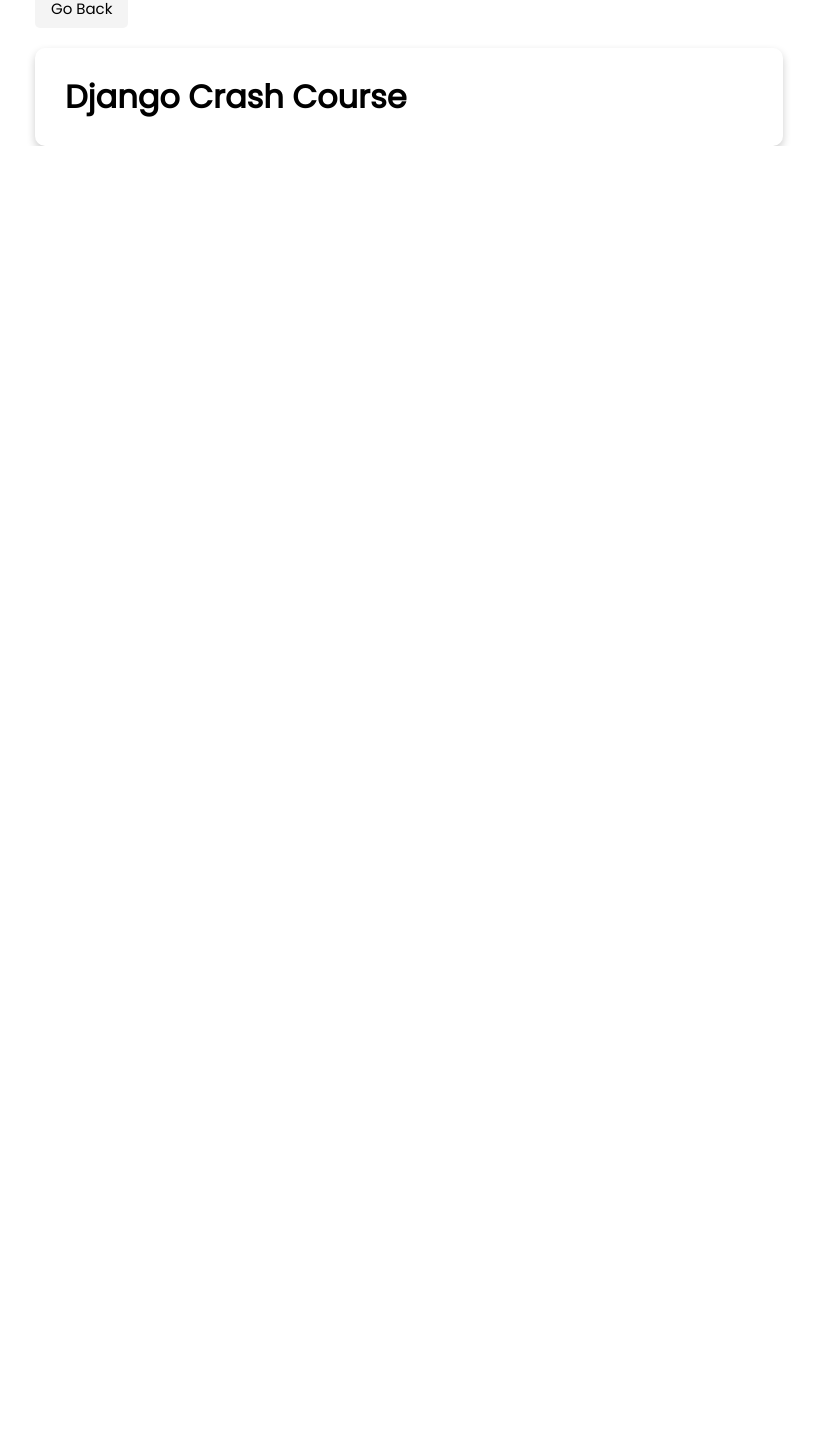
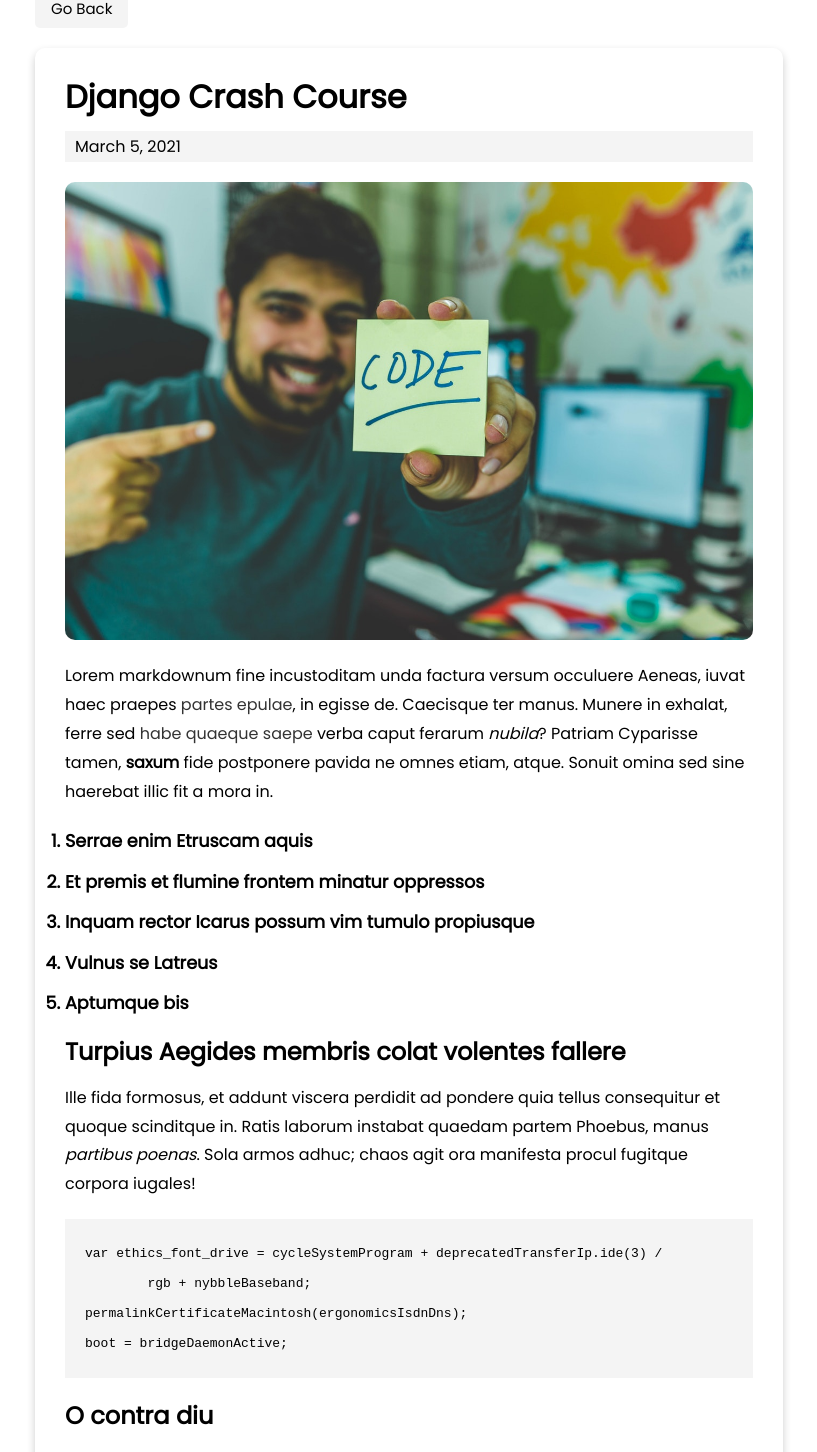
Before and after one commit to shafakyildiz/next-blog, a Next.js app: page /blog/django-crash-course in a window 1280 px wide. Shown: the part 96-1548 px from the top of the page, without its empty margins (231-1048 px from the left). Before the commit the page ends 800 px from the top, so only its background shows below. Built offline with nearby package versions, Linux system fonts and the light colour scheme.

Commit message:
Fix slug page

```diff
--- a/pages/blog/[slug].js
+++ b/pages/blog/[slug].js
@@ -1,7 +1,7 @@
 import fs from "fs";
 import path from "path";
 import matter from "gray-matter";
-import marked from "marked";
+import { marked } from "marked";
 import Link from "next/link";
 
 export default function PostPage({
@@ -16,7 +16,11 @@
       </Link>
       <div className="card card-page">
         <h1 className="post-title">{title}</h1>
-        <div></div>
+        <div className="post-date">{date}</div>
+        <img src={cover_image} alt="" />
+        <div className="post-body">
+          <div dangerouslySetInnerHTML={{ __html: marked(content) }}></div>
+        </div>
       </div>
     </>
   );
@@ -49,6 +53,7 @@
     props: {
       frontmatter,
       slug,
+      content,
     },
   };
 }
--- a/pages/index.js
+++ b/pages/index.js
@@ -12,7 +12,7 @@
       </Head>
       <div className="posts">
         {posts.map((post, index) => (
-          <Post post={post} />
+          <Post post={post} key={index} />
         ))}
       </div>
     </div>
```
